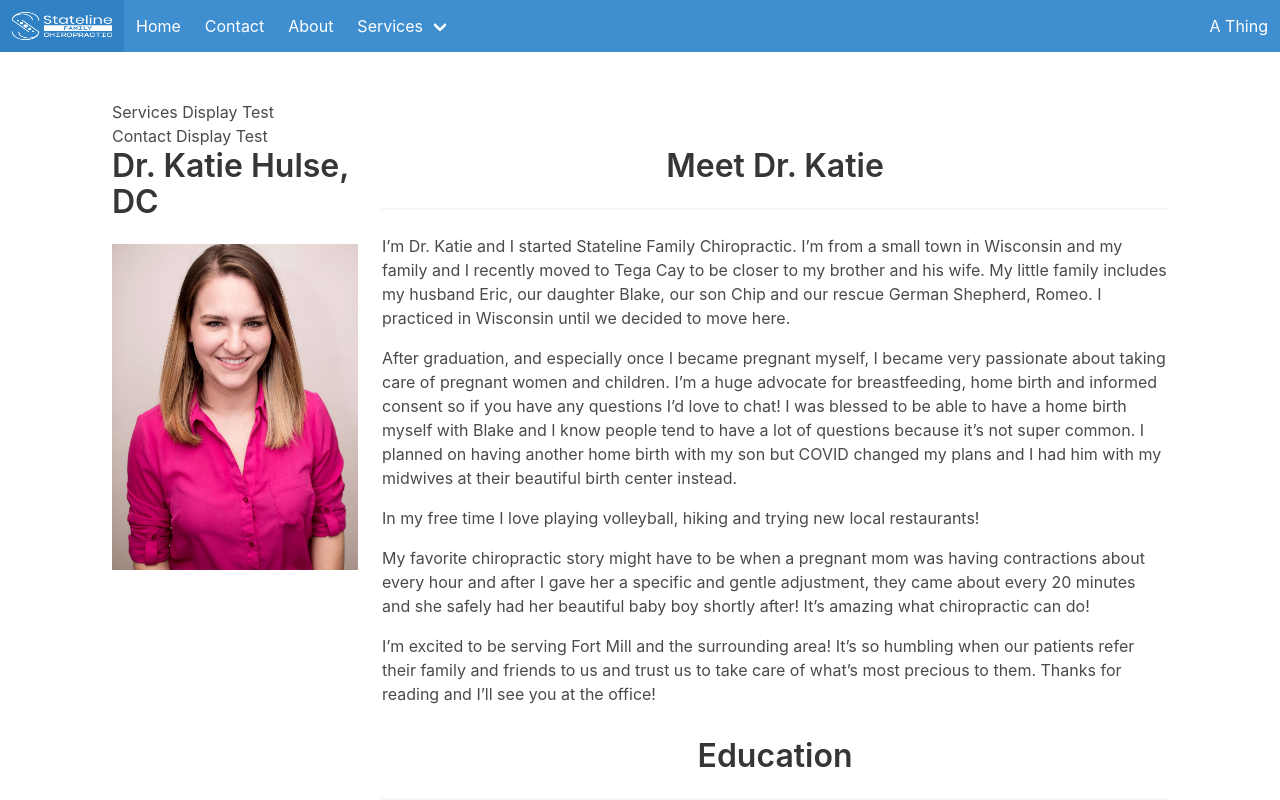
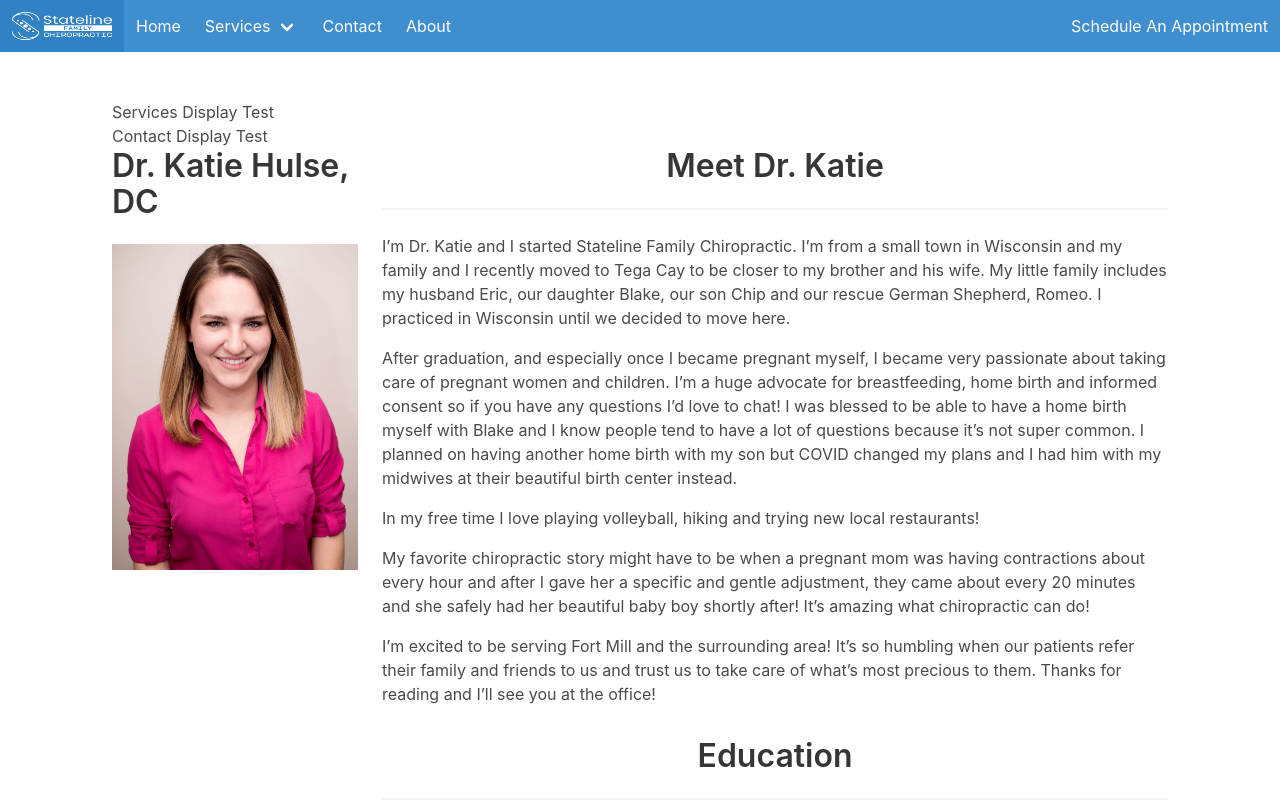
Before and after one commit to sempercuriosus/stateline-fc, a React (Vite) app: page / in a window 1280 px wide. Shown: the top 800 px of the page. Built offline with nearby package versions, Linux system fonts and the light colour scheme.

Commit message:
updated layout of nav

```diff
--- a/src/components/nav/nav.jsx
+++ b/src/components/nav/nav.jsx
@@ -4,6 +4,7 @@ function Nav() {
       className='navbar is-info'
       role='navigation'
       aria-label='main navigation'>
+      {/* Brand / Logo */}
       <div className='navbar-brand'>
         <a
           className='navbar-item'
@@ -30,32 +31,38 @@ function Nav() {
       <div
         id='navbarBasicExample'
         className='navbar-menu'>
+        {/* Start */}
         <div className='navbar-start'>
+          {/* Home */}
           <a className='navbar-item'>Home</a>
 
-          <a className='navbar-item'>Contact</a>
-
-          <a className='navbar-item'>About</a>
-
+          {/* Dropdown */}
           <div className='navbar-item has-dropdown is-hoverable'>
             <a className='navbar-link'>Services</a>
-
             <div className='navbar-dropdown'>
-              <a className='navbar-item'>Service 1</a>
-              <a className='navbar-item'>Service 2</a>
-              <a className='navbar-item'>Service 3</a>
+              <a className='navbar-item'>Pediatric</a>
+              <a className='navbar-item'>Family</a>
+              <a className='navbar-item'>Prenatal</a>
+              {/* <a className='navbar-item'></a> */}
               <hr className='navbar-divider' />
               <a className='navbar-item'>FAQs</a>
             </div>
           </div>
+
+          {/* Contact */}
+          <a className='navbar-item'>Contact</a>
+
+          {/* About */}
+          <a className='navbar-item'>About</a>
         </div>
 
         <div className='navbar-end'>
           <div className='navbar-item'>
-            <p>A Thing</p>
+            <p>Schedule An Appointment</p>
           </div>
         </div>
       </div>
+      {/* End */}
     </nav>
   );
 }
```
